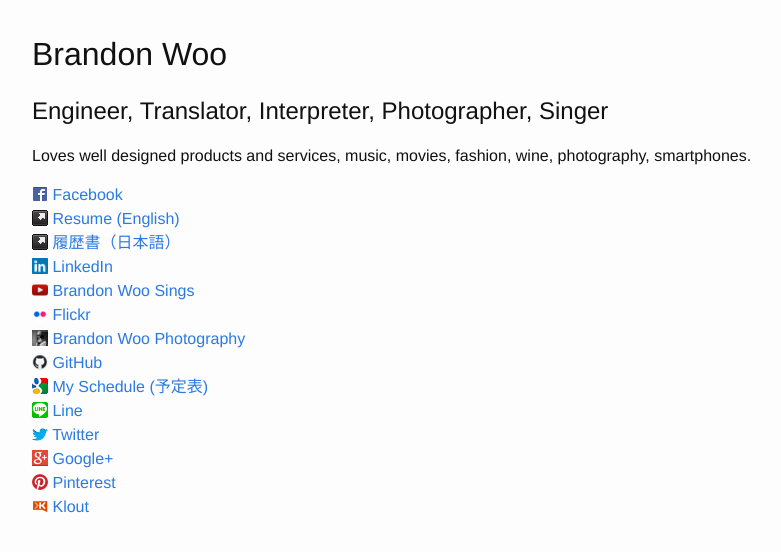
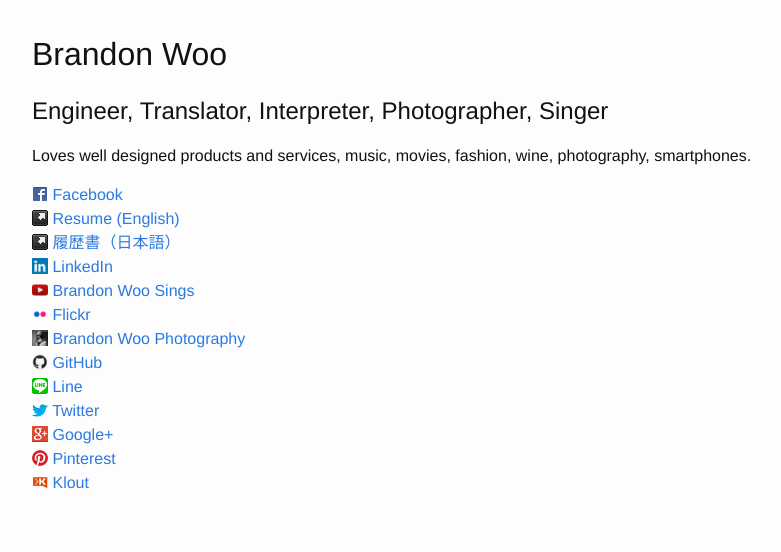
Before and after one commit to brandonwoo/brandonwoo.github.io, a Jekyll site: the page built from index.md, in a window 1280 px wide. Shown: the top 552 px of the page, without its empty margins (238-1019 px from the left). Built offline with Jekyll 4.4.1, drawn with Linux system fonts in a browser that asks for light colours; our own code applies the rules of GitHub Pages for plain Markdown files.

Commit message:
remove calendar link

```diff
--- a/index.md
+++ b/index.md
@@ -16,7 +16,6 @@ Loves well designed products and services, music, movies, fashion, wine, photogr
 ![alt text][flickr] [Flickr](https://www.flickr.com/brandonwoo/){:target="_blank"}
 ![alt text][bwoophoto] [Brandon Woo Photography](https://brandonwoophotography.com/){:target="_blank"}
 ![alt text][github] [GitHub](https://github.com/brandonwoo){:target="_blank"}
-![alt text][cal] [My Schedule (予定表)](https://www.google.com/calendar/b/0/embed?src=ekusujapan@gmail.com&ctz=Asia/Tokyo){:target="_blank"}
 ![alt text][line] [Line](http://line.me/ti/p/F04-Zm4HAy){:target="_blank"}
 ![alt text][twitter] [Twitter](https://twitter.com/brandonheato){:target="_blank"}
 ![alt text][gplus] [Google+](https://plus.google.com/+BrandonWooGPlus){:target="_blank"}
```
